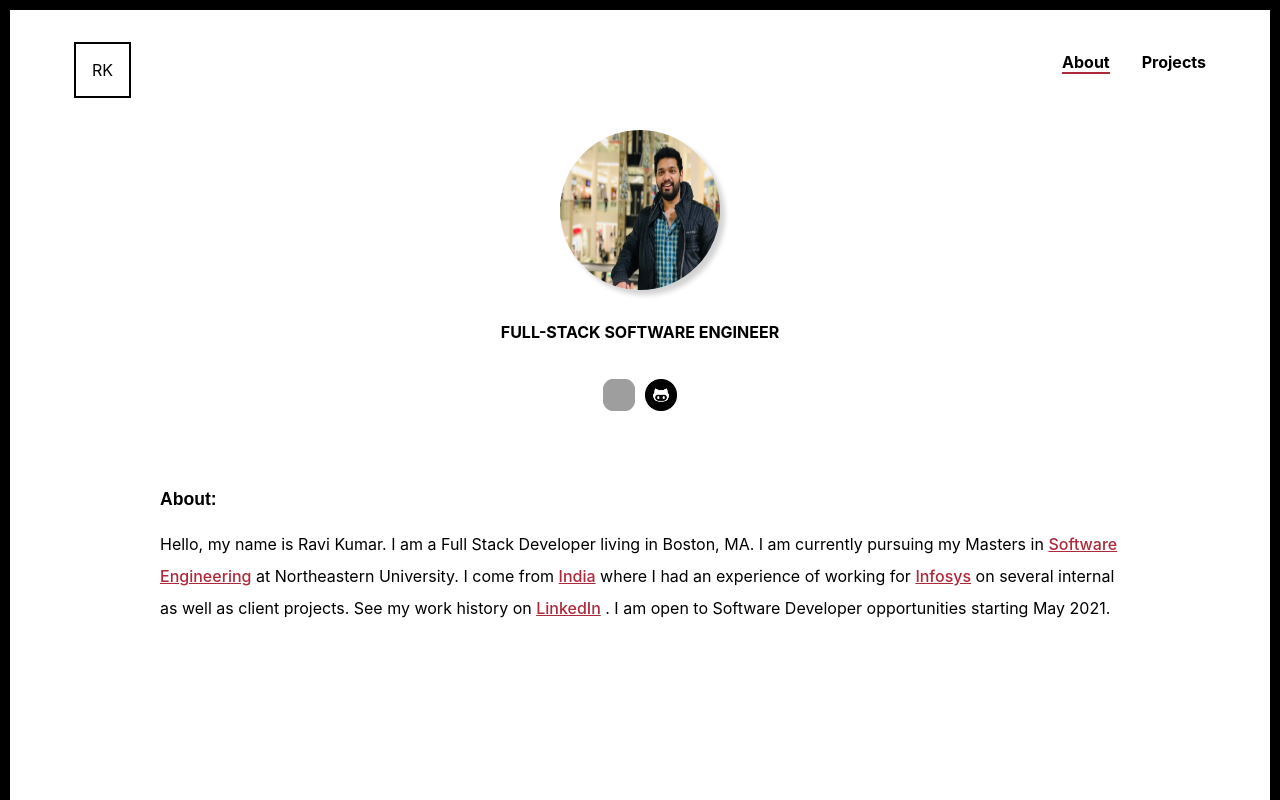
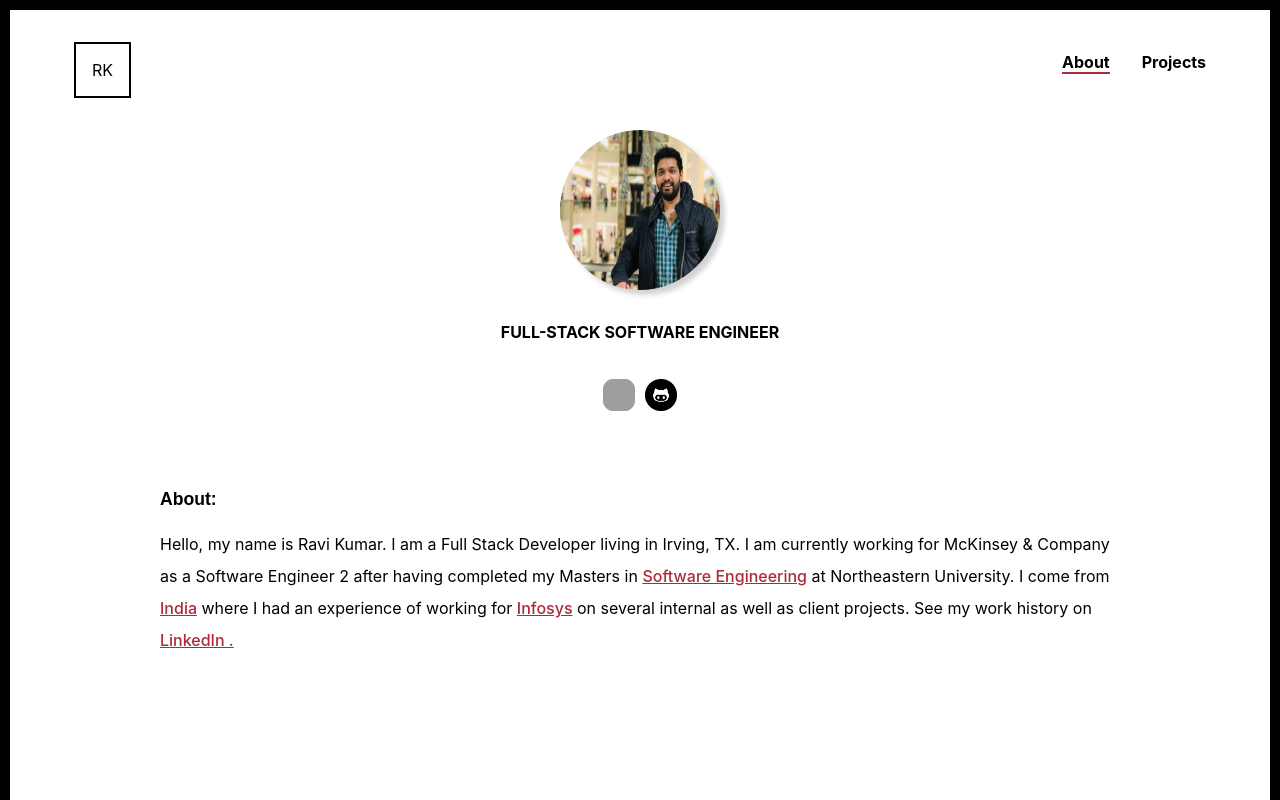
Before and after one commit to 479BetaCoder/479BetaCoder.github.io, a React (Create React App) app: page / in a window 1280 px wide. Shown: the top 800 px of the page. Built offline with nearby package versions, Linux system fonts and the light colour scheme; grey boxes are pictures that could not be loaded.

Commit message:
added Mckinsey info

```diff
--- a/src/components/About/About.js
+++ b/src/components/About/About.js
@@ -154,7 +154,7 @@
       <div>
         <p>
           Hello, my name is Ravi Kumar. I am a Full Stack Developer living in
-          Boston, MA. I am currently pursuing my Masters in{" "}
+          Irving, TX. I am currently working for McKinsey & Company as a Software Engineer 2 after having completed my Masters in{" "}
           <a
             href="https://www.northeastern.edu/graduate/program/master-of-science-in-computer-systems-engineering-14807/"
             target="blank"
@@ -171,9 +171,8 @@
           </a>{" "}
           on several internal as well as client projects. See my work history on{" "}
           <a href="https://www.linkedin.com/in/ravi-kumar-pilla" target="blank">
-            <span className="splMention">LinkedIn</span>
+            <span className="splMention">LinkedIn .</span>
           </a>{" "}
-          . I am open to Software Developer opportunities starting May 2021.
         </p>
       </div>
     );
```
